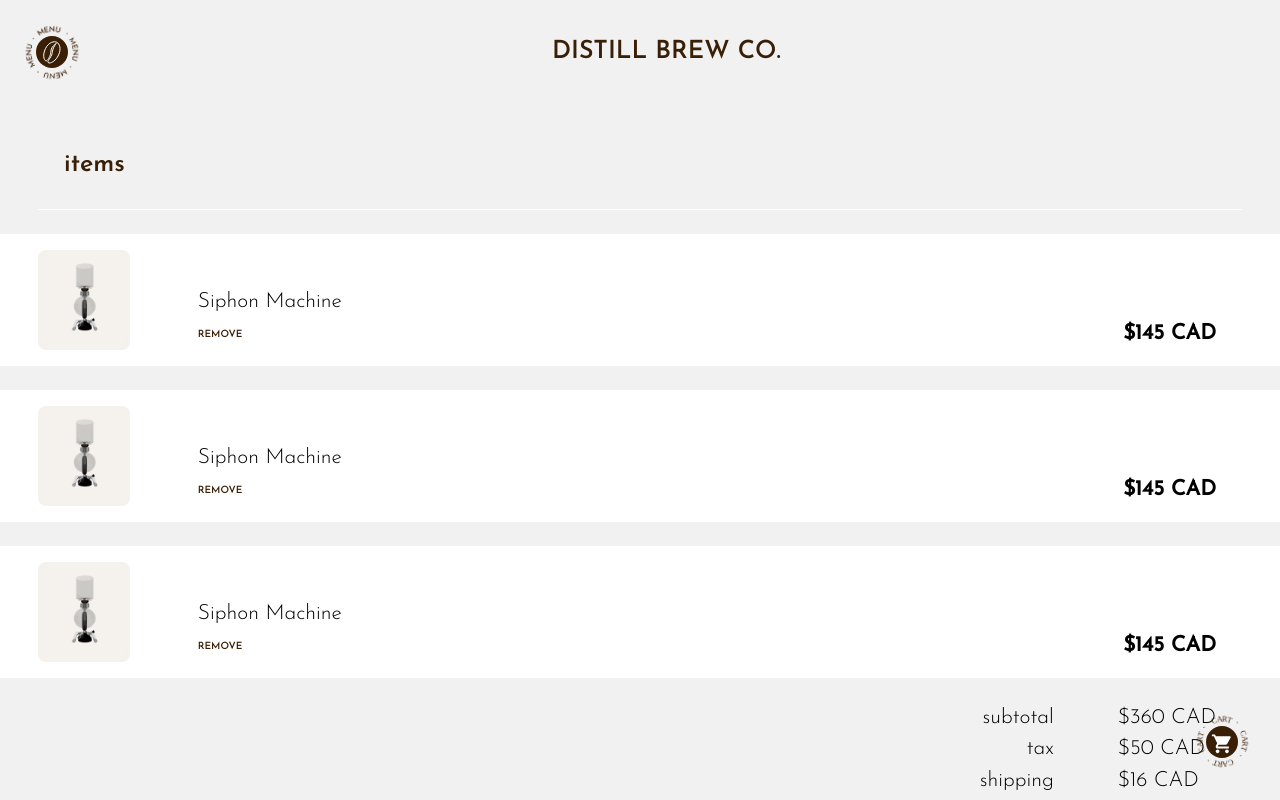
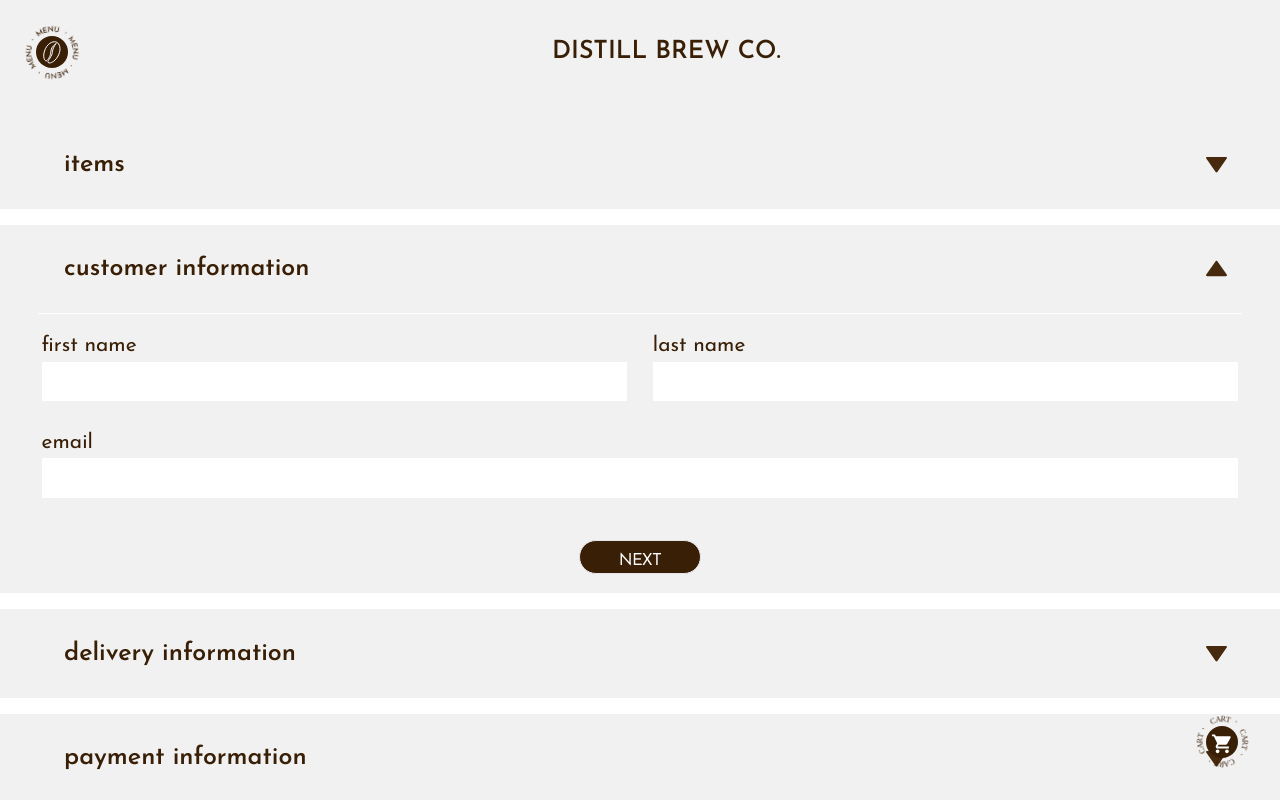
Before and after one commit to smchng/DistillBrew, a Next.js app: page /checkout in a window 1280 px wide. Shown: the top 800 px of the page. Built offline with nearby package versions, Linux system fonts and the light colour scheme.

Commit message:
button and layout edits

```diff
--- a/components/button/button.tsx
+++ b/components/button/button.tsx
@@ -13,9 +13,9 @@
   return (
     <Link
       href={resolvedLink}
-      className={`${colour}  ${textColour} cursor-pointer border rounded-full border-[1.5px] px-5 pt-1 inline-block transition-colors`}
+      className={`${colour}  ${textColour} cursor-pointer text-2xs border rounded-full border-[1.5px] px-[3vw] pt-[1vh] inline-block transition-colors`}
     >
-      {text}
+      <p className="text-xs font-bold leading "> {text}</p>
     </Link>
   );
 };
@@ -23,9 +23,9 @@
 export const SubButton = ({ text, colour, textColour }: ButtonProp) => {
   return (
     <div
-      className={`${colour}  ${textColour} cursor-pointer text-2xs border rounded-full border-[1.5px] px-5 pt-2 pb-1 inline-block transition-colors`}
+      className={`${colour}  ${textColour} cursor-pointer text-2xs border rounded-full border-[1.5px] px-[3vw] pt-[1vh] inline-block transition-colors`}
     >
-      {text}
+      <p className="text-xs font-bold leading "> {text}</p>
     </div>
   );
 };
--- a/components/footer/footer.tsx
+++ b/components/footer/footer.tsx
@@ -37,31 +37,31 @@
           <div className=" mt-[3vh]">
             <h3>Distill</h3>
             <Link href="/products">
-              <p className="text-xs"> All Products</p>
+              <p className="text-xs hover:text-mocha"> All Products</p>
             </Link>
             <Link href="/about">
-              <p className="text-xs"> About</p>
+              <p className="text-xs hover:text-mocha"> About</p>
             </Link>
             <Link href="/contact">
-              <p className="text-xs">Contact Us</p>
+              <p className="text-xs hover:text-mocha">Contact Us</p>
             </Link>
             <Link href="/howTo">
-              <p className="text-xs">Siphon Basics</p>
+              <p className="text-xs hover:text-mocha">Siphon Basics</p>
             </Link>
             <Link href="/blog">
-              <p className="text-xs">What's New</p>
+              <p className="text-xs hover:text-mocha">What's New</p>
             </Link>
           </div>
           <div className=" mt-[3vh]">
             <h3>Help</h3>
             <Link href="/products">
-              <p className="text-xs">Shipping</p>
+              <p className="text-xs hover:text-mocha">Shipping</p>
             </Link>
             <Link href="/about">
-              <p className="text-xs">Return</p>
+              <p className="text-xs hover:text-mocha">Return</p>
             </Link>
             <Link href="/contact">
-              <p className="text-xs">FAQ</p>
+              <p className="text-xs hover:text-mocha">FAQ</p>
             </Link>
           </div>
         </div>
--- a/pages/blog.tsx
+++ b/pages/blog.tsx
@@ -64,7 +64,7 @@
         </h3>
       </div>
 
-      <div className="px-[5vw]">
+      <div className="px-[5vw] md:h-screen  md:flex  md:flex-col   md:justify-center">
         <div>
           <h2 className="text-brown py-[8vh] md:text-lg text-[30px]">
             What's brewing
@@ -82,7 +82,7 @@
           ))}
         </div>
       </div>
-      <div>
+      <div className="h-screen flex flex-col items-center justify-center">
         <div>
           <h2 className="text-brown pt-[10vh] text-center md:text-lg text-[30px]">
             Hear from our customers
--- a/pages/checkout.tsx
+++ b/pages/checkout.tsx
@@ -16,7 +16,11 @@
   const [isCustomerVisible, setCustomerVisible] = useState(true);
   const [isContentVisible, setContentVisible] = useState(false);
   const [isPaymentVisible, setPaymentVisible] = useState(false);
+  const [isItemVisible, setItemVisible] = useState(false);
 
+  const handleItemToggle = () => {
+    setItemVisible(!isItemVisible);
+  };
   const handleCustomerToggle = () => {
     setCustomerVisible(!isCustomerVisible);
   };
@@ -56,9 +60,21 @@
 
   return (
     <div className="py-[15vh]">
-      <div className="text-brown">
+      <section ref={sectionRef} id="items">
+        <div
+          className="cursor-pointer text-brown flex justify-between"
+          onClick={handleItemToggle}
+        >
           <Header title="items" />
+          <Image
+            src={arrow.src}
+            alt="arrow"
+            width={25}
+            height={25}
+            className={`mr-[4vw] ${isItemVisible ? "" : "rotate-180"}`}
+          />
         </div>
+        {isItemVisible && (
           <div>
             <div className="border-b border-white mx-[3vw]"></div>
             <div>
@@ -79,6 +95,9 @@
               </div>
             </div>
           </div>
+        )}
+      </section>
+
       <div>
         <Rect />
         <section ref={sectionRef} id="customer">
--- a/pages/confirm.tsx
+++ b/pages/confirm.tsx
@@ -5,8 +5,8 @@
 export default function Confirm() {
   return (
     <div className="py-[15vh]">
-      <div className="text-brown">
-        <Header title="order confirmation" />
+      <div className="text-brown pl-[3vh] md:pl-[10vh]">
+        <h2>Order Confirmed!</h2>
       </div>
       <p className="pl-[5vw]">
         Thank you for your order. Your order confirmation has been sent to your
@@ -67,7 +67,9 @@
         </div>
       </div>
       <div className=" justify-center flex hover:text-mocha">
-        <Link href="/">back to home</Link>
+        <Link href="/">
+          <p>back to home</p>
+        </Link>
       </div>
     </div>
   );
--- a/pages/index.tsx
+++ b/pages/index.tsx
@@ -31,27 +31,27 @@
           />
         </div>
       </section>
-      <section className=" sm:h-screen object-cover overflow-hidden bg-brown3">
+      <section className=" sm:h-[150vh] object-cover overflow-hidden bg-brown3">
         <h2 className="text-white text-center pt-[5vh]">Siphon</h2>
         <div className="flex space-x-5 justify-center text-white ">
           <span className="flex items-start space-x-2 hover:text-mocha">
             {" "}
             <Link href="/howTo">LEARN MORE</Link>
-            <Image
+            {/* <Image
               src={arrow.src}
               alt="arrow"
               width={arrow.width}
               height={arrow.height}
-            />
+            /> */}
           </span>
           <span className="flex items-start space-x-2 hover:text-mocha">
             <Link href="/products">SHOP</Link>
-            <Image
+            {/* <Image
               src={arrow.src}
               alt="arrow"
               width={arrow.width}
               height={arrow.height}
-            />
+            /> */}
           </span>
         </div>
         <div className="lg:grid lg:grid-cols-3">
--- a/pages/products.tsx
+++ b/pages/products.tsx
@@ -12,7 +12,7 @@
   return (
     <div>
       <div className="bg-beige2 relative object-cover overflow-hidden pt-[10vh] md:flex items-center h-screen lg:h-auto">
-        <div className="md:absolute max-w-[40vw] pl-[10vw] pt-[10vw] md:pt-0">
+        <div className="md:absolute max-w-[40vw] pl-[15vw] pt-[10vw] md:pt-0">
           <h2 className=" font-bold">
             Siphon <br />
             Set
@@ -29,7 +29,7 @@
             <Image
               src={set}
               alt="Outer Image"
-              className="w-auto h-[50vh] md:h-[80vh] lg:h-screen object-cover overflow-hidden relative  sm:top-[-10vh] md:top-0 hover:scale-95 transition-transform duration-300 ease-in-out"
+              className="w-auto h-[50vh] md:h-[80vh] lg:h-screen object-cover overflow-hidden relative right-[10vw] sm:top-[-10vh] md:top-0 hover:scale-95 transition-transform duration-300 ease-in-out"
             />
           </Link>
         </div>
```
Lines whose indentation alone changed are shown as unchanged.
